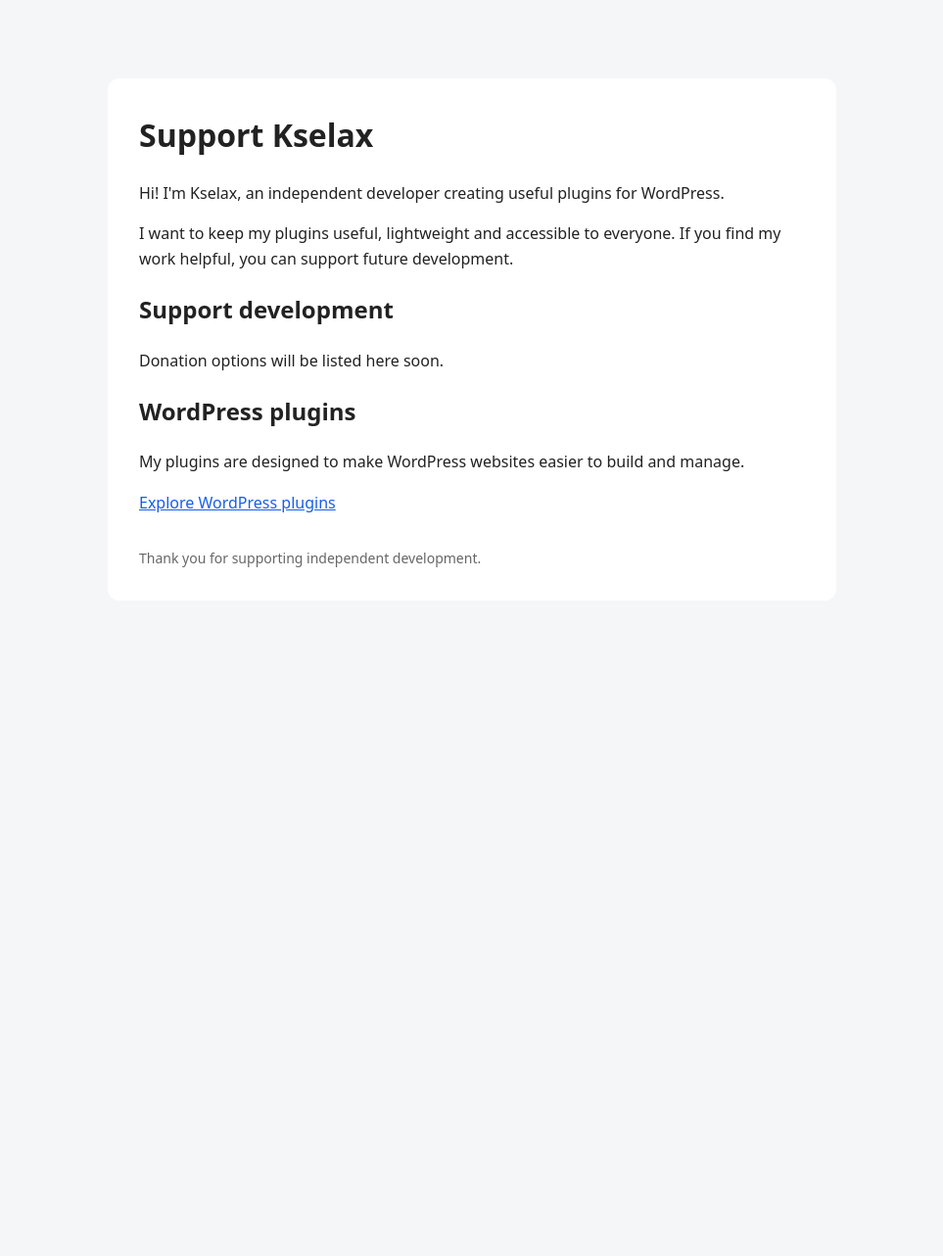
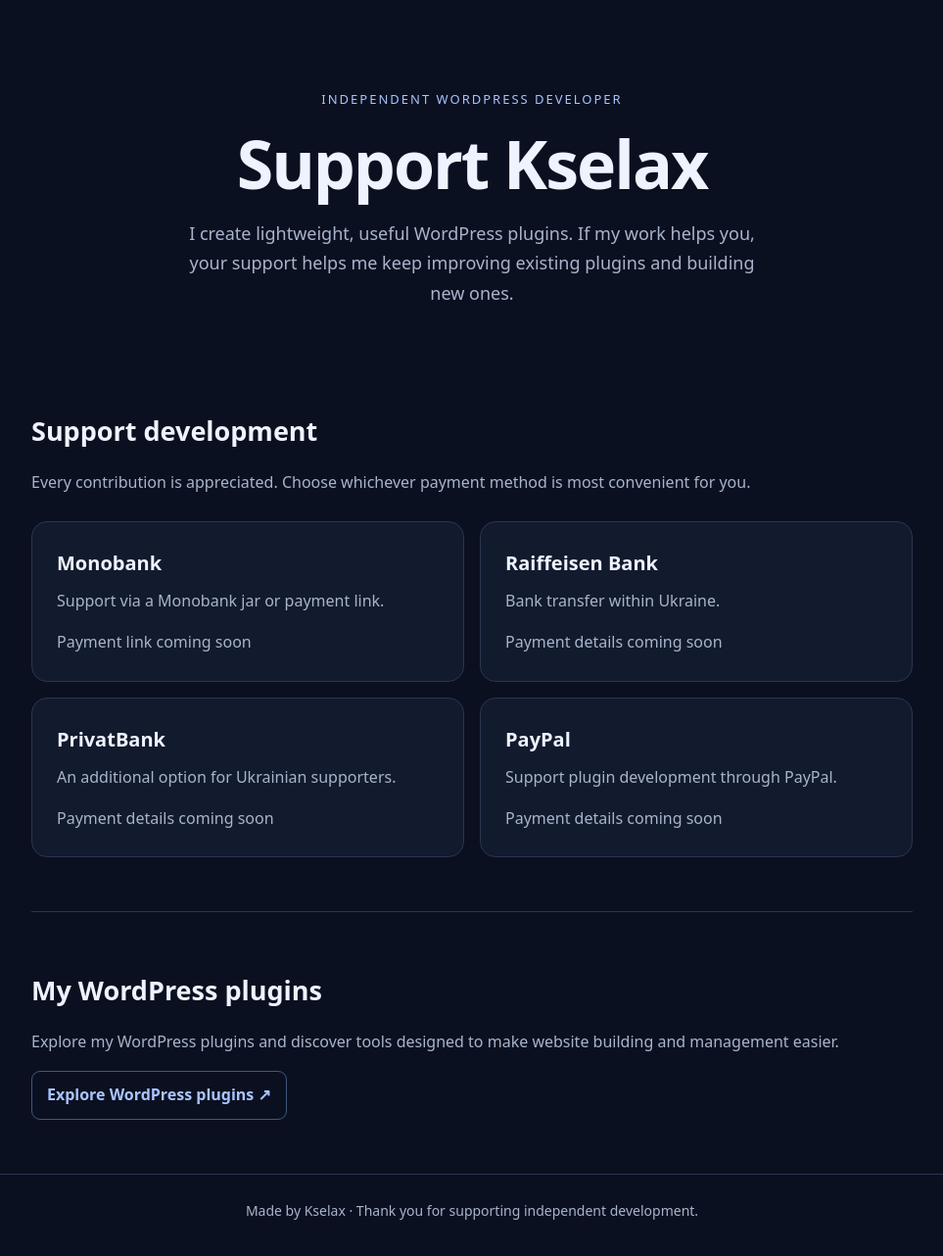
Before and after one commit to kselax/support, a plain HTML site: page index.html in a window 1280 px wide. Shown: the whole page at 98% size, without its empty margins (158-1121 px from the left). Before the commit the page ends 800 px from the top, so only its background shows below. Drawn offline with Linux system fonts and the light colour scheme.

Commit message:
Update index.html

```diff
--- a/index.html
+++ b/index.html
@@ -1,77 +1,203 @@
-
-<!DOCTYPE html>
+<!doctype html>
 <html lang="en">
 <head>
-    <meta charset="UTF-8">
+    <meta charset="utf-8">
     <meta name="viewport" content="width=device-width, initial-scale=1">
-    <meta name="description" content="Support Kselax and the development of free WordPress plugins.">
+    <meta name="theme-color" content="#0b1020">
+    <meta name="description" content="Support Kselax and the development of useful WordPress plugins.">
     <title>Support Kselax</title>
     <style>
+        * {
+            box-sizing: border-box;
+        }
+
         body {
             margin: 0;
-            padding: 40px 20px;
-            background: #f5f6f8;
-            color: #222;
-            font-family: system-ui, sans-serif;
-            line-height: 1.6;
+            background: #0b1020;
+            color: #eef3ff;
+            font: 16px/1.7 system-ui, sans-serif;
         }
-        main {
-            max-width: 680px;
-            margin: 40px auto;
-            padding: 32px;
-            background: #fff;
-            border-radius: 12px;
+
+        a {
+            color: #a9c4ff;
+            text-decoration: none;
         }
+
+        a:hover {
+            color: #ffffff;
+        }
+
+        .container {
+            width: min(900px, calc(100% - 32px));
+            margin: auto;
+        }
+
+        header {
+            padding: 90px 0 55px;
+            text-align: center;
+        }
+
+        .label {
+            color: #a9c4ff;
+            font-size: 13px;
+            letter-spacing: 2px;
+            text-transform: uppercase;
+        }
+
         h1 {
-            margin-top: 0;
+            margin: 18px 0;
+            font-size: clamp(42px, 8vw, 68px);
+            line-height: 1.1;
+            letter-spacing: -2px;
         }
-        a {
-            color: #155eef;
+
+        .intro {
+            max-width: 600px;
+            margin: auto;
+            color: #a8b4cc;
+            font-size: 18px;
         }
+
+        h2 {
+            margin-bottom: 8px;
+            font-size: 27px;
+        }
+
+        .muted {
+            color: #a8b4cc;
+        }
+
+        .cards {
+            display: grid;
+            grid-template-columns: repeat(2, minmax(0, 1fr));
+            gap: 16px;
+            margin-top: 26px;
+        }
+
+        .card {
+            padding: 25px;
+            border: 1px solid #293650;
+            border-radius: 16px;
+            background: #121a2d;
+        }
+
+        .card h3 {
+            margin: 0 0 8px;
+            font-size: 20px;
+        }
+
+        .card p {
+            margin: 0 0 15px;
+            color: #a8b4cc;
+        }
+
+        .button {
+            display: inline-block;
+            padding: 10px 15px;
+            border: 1px solid #40577f;
+            border-radius: 9px;
+            font-weight: 600;
+        }
+
+        .section {
+            padding: 25px 0 55px;
+        }
+
+        .plugins {
+            padding-top: 35px;
+            border-top: 1px solid #293650;
+        }
+
         footer {
-            margin-top: 32px;
-            color: #666;
+            padding: 25px 0 35px;
+            border-top: 1px solid #293650;
+            color: #a8b4cc;
+            text-align: center;
             font-size: 14px;
+        }
+
+        @media (max-width: 600px) {
+            header {
+                padding-top: 60px;
+            }
+
+            .cards {
+                grid-template-columns: 1fr;
+            }
         }
     </style>
 </head>
 <body>
-    <main>
+    <header class="container">
+        <div class="label">Independent WordPress developer</div>
         <h1>Support Kselax</h1>
+        <p class="intro">
+            I create lightweight, useful WordPress plugins.
+            If my work helps you, your support helps me keep improving
+            existing plugins and building new ones.
+        </p>
+    </header>
 
-        <p>
-            Hi! I'm Kselax, an independent developer creating
-            useful plugins for WordPress.
-        </p>
+    <main class="container">
+        <section class="section">
+            <h2>Support development</h2>
+            <p class="muted">
+                Every contribution is appreciated. Choose whichever
+                payment method is most convenient for you.
+            </p>
 
-        <p>
-            I want to keep my plugins useful, lightweight and accessible
-            to everyone. If you find my work helpful, you can support
-            future development.
-        </p>
+            <div class="cards">
+                <article class="card">
+                    <h3>Monobank</h3>
+                    <p>Support via a Monobank jar or payment link.</p>
+                    <!-- Add your Monobank link here when ready. -->
+                    <span class="muted">Payment link coming soon</span>
+                </article>
 
-        <h2>Support development</h2>
+                <article class="card">
+                    <h3>Raiffeisen Bank</h3>
+                    <p>Bank transfer within Ukraine.</p>
+                    <!-- Add the card number you choose to publish. -->
+                    <span class="muted">Payment details coming soon</span>
+                </article>
 
-        <p>
-            Donation options will be listed here soon.
-        </p>
+                <article class="card">
+                    <h3>PrivatBank</h3>
+                    <p>An additional option for Ukrainian supporters.</p>
+                    <!-- Add details only if you decide to use this option. -->
+                    <span class="muted">Payment details coming soon</span>
+                </article>
 
-        <h2>WordPress plugins</h2>
+                <article class="card">
+                    <h3>PayPal</h3>
+                    <p>Support plugin development through PayPal.</p>
+                    <!-- Add your PayPal email after checking account limits. -->
+                    <span class="muted">Payment details coming soon</span>
+                </article>
+            </div>
+        </section>
 
-        <p>
-            My plugins are designed to make WordPress websites
-            easier to build and manage.
-        </p>
+        <section class="section plugins">
+            <h2>My WordPress plugins</h2>
+            <p class="muted">
+                Explore my WordPress plugins and discover tools
+                designed to make website building and management easier.
+            </p>
+            <a class="button"
+               href="https://wordpress.org/plugins/"
+               target="_blank"
+               rel="noopener noreferrer">
+                Explore WordPress plugins ↗
+            </a>
+            <!-- Replace the generic link with your public developer profile
+                 once your plugins are published. -->
+        </section>
+    </main>
 
-        <p>
-            <a href="https://wordpress.org/plugins/">
-                Explore WordPress plugins
-            </a>
-        </p>
-
-        <footer>
-            Thank you for supporting independent development.
-        </footer>
-    </main>
+    <footer>
+        <div class="container">
+            Made by Kselax · Thank you for supporting independent development.
+        </div>
+    </footer>
 </body>
 </html>
```
